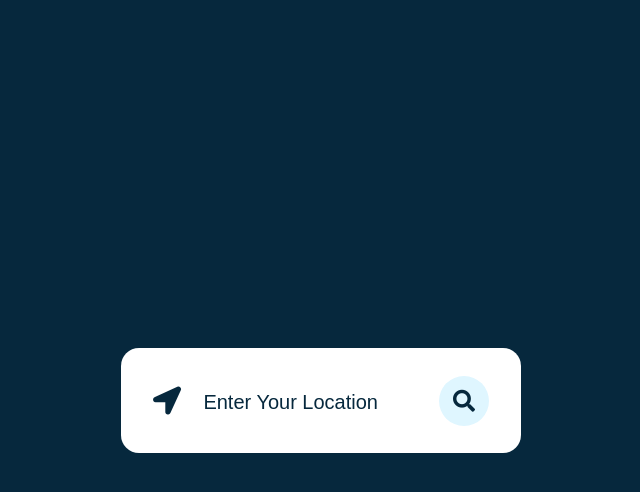
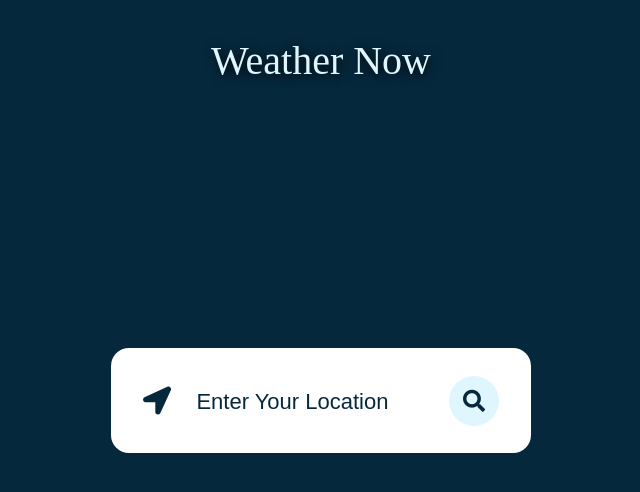
Before and after one commit to hsnpuply/Weather, a plain HTML site: page index.htm in a window 1280 px wide. Shown: the whole page, without its empty margins (319-959 px from the left). Drawn offline with Linux system fonts and the light colour scheme.

Commit message:
add header

```diff
--- a/index.htm
+++ b/index.htm
@@ -12,6 +12,7 @@
     <link rel="stylesheet" href="style.css">
 </head>
 <body>
+    <h1>Weather Now</h1>
     <div class="container">
         <div class="search-box">
             <i class="fas fa-location-arrow"></i>
--- a/style.css
+++ b/style.css
@@ -9,14 +9,28 @@
 body{
     height: 100vh;
     display: flex;
+    flex-direction: column;
     align-items: center;
     justify-content: center;
     background: #06283D;
+    position: relative;
+}
+
+h1{
+    position: absolute;
+    top: 0;
+    left: 50%;
+    transform: translate(-50%,50%);
+    margin-top: 1%;
+    font-size: 40px;
+    font-weight: 500;
+    color: #dff6ff;
+    text-shadow: 2px 2px 12px #000;
 }
 
 .container{
     position: relative;
-    width: 400px;
+    width: 420px;
     height: 105px;
     background: #fff;
     padding: 28px 32px;
@@ -44,7 +58,7 @@ body{
 }
 
 .search-box input::placeholder{
-    font-size: 20px;
+    font-size: 22px;
     font-weight: 500;
     color: #06283D;
     text-transform: capitalize;
@@ -64,6 +78,8 @@ body{
 .search-box button:hover{
     color: #fff;
     background: #06283D;
+    scale: 1.09;
+    transition: all .54s ease;
 }
 
 .search-box i{
```
